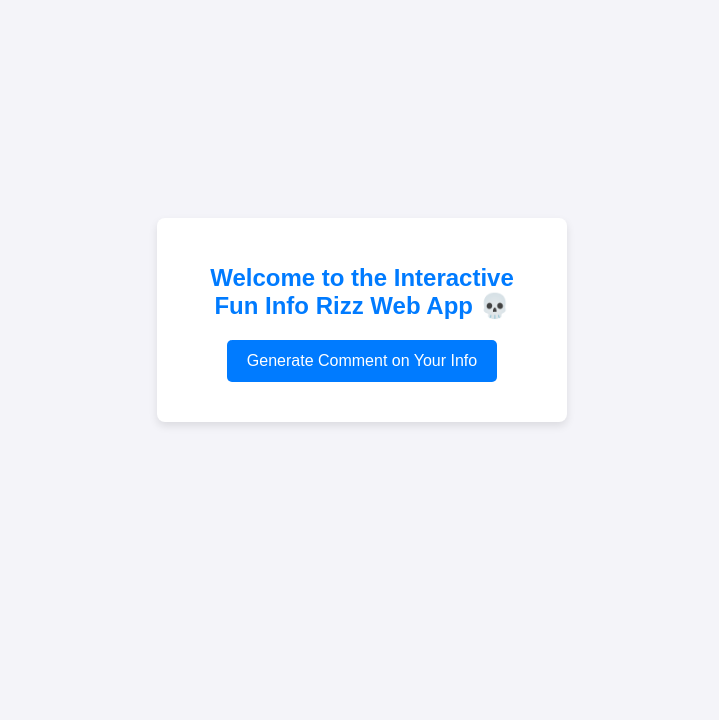
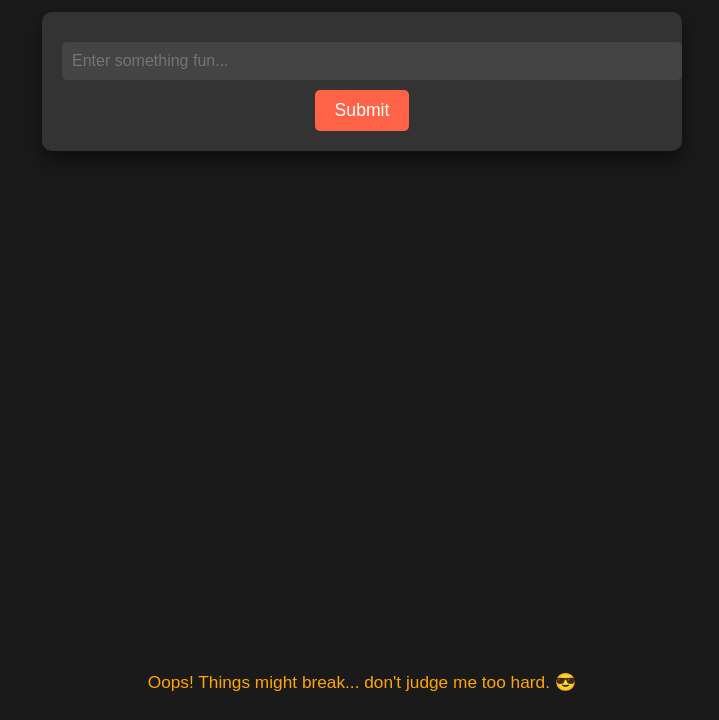
Before and after one commit to officerballsbwhawaha/badsite, a plain HTML site: page index.html in a window 1280 px wide. Shown: the part 80-800 px from the top of the page, without its empty margins (278-997 px from the left). Drawn offline with Linux system fonts and the light colour scheme.

Commit message:
Update index.html

```diff
--- a/index.html
+++ b/index.html
@@ -3,172 +3,94 @@
 <head>
     <meta charset="UTF-8">
     <meta name="viewport" content="width=device-width, initial-scale=1.0">
-    <title>Interactive Fun Info Rizz 💀</title>
+    <title>Broken Site</title>
     <style>
         body {
             font-family: Arial, sans-serif;
-            background-color: #f4f4f9;
-            color: #333;
-            display: flex;
-            justify-content: center;
-            align-items: center;
-            height: 100vh;
+            background-color: #1a1a1a;
+            color: #f1f1f1;
             margin: 0;
+            padding: 0;
+            text-align: center;
+        }
+
+        h1 {
+            color: #ff6347;
+            font-size: 2.5em;
+            margin-top: 20px;
         }
 
         .container {
-            background-color: #fff;
-            padding: 30px;
-            border-radius: 8px;
-            box-shadow: 0 4px 8px rgba(0, 0, 0, 0.1);
-            text-align: center;
-            width: 350px;
-            transition: transform 0.3s;
+            width: 80%;
+            max-width: 600px;
+            margin: 0 auto;
+            padding: 20px;
+            background-color: #333;
+            border-radius: 10px;
+            box-shadow: 0 10px 20px rgba(0, 0, 0, 0.5);
         }
 
-        h1 {
-            font-size: 24px;
-            margin-bottom: 20px;
-            color: #007bff;
+        input[type="text"] {
+            padding: 10px;
+            width: 100%;
+            margin: 10px 0;
+            border: none;
+            border-radius: 5px;
+            font-size: 1em;
+            background-color: #444;
+            color: #fff;
         }
 
         button {
-            padding: 12px 20px;
-            background-color: #007BFF;
+            padding: 10px 20px;
+            background-color: #ff6347;
             color: #fff;
             border: none;
             border-radius: 5px;
+            font-size: 1.1em;
             cursor: pointer;
-            font-size: 16px;
-            transition: background-color 0.3s ease;
+            transition: background-color 0.3s;
         }
 
         button:hover {
-            background-color: #0056b3;
+            background-color: #ff4500;
         }
 
-        #commentSection {
+        p {
+            font-size: 1.2em;
             margin-top: 20px;
-            font-size: 18px;
-            font-style: italic;
-            color: #555;
-            display: none;
-            opacity: 0;
-            animation: fadeIn 1s forwards;
+            color: #ffa500;
         }
 
-        @keyframes fadeIn {
-            from { opacity: 0; }
-            to { opacity: 1; }
-        }
-
-        .emoji {
-            font-size: 1.5em;
-        }
-
-        .fun-facts {
-            margin-top: 10px;
-            font-size: 16px;
-            color: #777;
+        .footer {
+            position: fixed;
+            bottom: 10px;
+            width: 100%;
+            text-align: center;
+            font-size: 0.9em;
+            color: #bbb;
         }
     </style>
 </head>
 <body>
+    <h1>Welcome to my totally broken site!</h1>
     <div class="container">
-        <h1>Welcome to the Interactive Fun Info Rizz Web App 💀</h1>
-        <button onclick="generateComment()">Generate Comment on Your Info</button>
-        <div id="commentSection" class="comment">
-            <!-- Comment will appear here -->
-        </div>
-        <div id="funFacts" class="fun-facts"></div>
+        <form action="#" method="GET">
+            <input type="text" name="inputField" placeholder="Enter something fun...">
+            <button type="submit">Submit</button>
+        </form>
+    </div>
+
+    <div class="footer">
+        <p>Oops! Things might break... don't judge me too hard. 😎</p>
     </div>
 
     <script>
-        // Play sound effect when comment is generated (optional)
-        const soundEffect = new Audio('https://www.soundjay.com/button/beep-07.wav'); // Replace with any sound link
-
-        function generateComment() {
-            // Get browser information
-            const userAgent = navigator.userAgent;
-            const platform = navigator.platform;
-            const browser = getBrowser(userAgent);
-            const os = getOS(platform);
-            const language = navigator.language;
-
-            // Get random emoji for the fun effect
-            const emojis = ['💀', '😂', '🤦‍♂️', '🗿', '🤣', '😎'];
-            const randomEmoji = emojis[Math.floor(Math.random() * emojis.length)];
-
-            // Generate a fun comment based on the detected info
-            let comment = `${randomEmoji} Whoa, you're on ${os} using ${browser}... interesting choice! Your language setting is ${language}. 🎉`;
-
-            if (browser === 'Chrome') {
-                comment += " Chrome? I see you're all about that speed, huh? 🏎️";
-            } else if (browser === 'Firefox') {
-                comment += " Firefox, the privacy warrior! You definitely care about your data. 🔐";
-            } else if (browser === 'Safari') {
-                comment += " Safari? Classic Apple vibes! 🤖";
-            } else if (browser === 'Edge') {
-                comment += " Edge? Microsoft trying again! 🤔";
-            }
-
-            // Display comment with animation
-            const commentSection = document.getElementById('commentSection');
-            const funFacts = document.getElementById('funFacts');
-
-            // Random fun fact
-            const funFactsList = [
-                "Did you know that the first computer virus was created in 1986?",
-                "The first website went live on August 6, 1991!",
-                "The term 'bug' in programming comes from an actual insect in a computer!",
-                "The average person spends about 6 hours a day online!"
-            ];
-            const randomFact = funFactsList[Math.floor(Math.random() * funFactsList.length)];
-
-            // Show fun fact
-            funFacts.innerText = `Fun Fact: ${randomFact}`;
-
-            // Display comment with a fade-in effect
-            commentSection.innerText = comment;
-            commentSection.style.display = 'block';
-
-            // Play sound effect for fun
-            soundEffect.play();
-
-            // Add some interactivity on button press (slight transformation animation)
-            const container = document.querySelector('.container');
-            container.style.transform = 'scale(1.05)';
-            setTimeout(() => container.style.transform = 'scale(1)', 300);
-        }
-
-        // Function to determine the browser
-        function getBrowser(userAgent) {
-            if (userAgent.indexOf("Chrome") > -1) {
-                return "Chrome";
-            } else if (userAgent.indexOf("Firefox") > -1) {
-                return "Firefox";
-            } else if (userAgent.indexOf("Safari") > -1) {
-                return "Safari";
-            } else if (userAgent.indexOf("Edge") > -1) {
-                return "Edge";
-            }
-            return "Unknown Browser";
-        }
-
-        // Function to determine the OS
-        function getOS(platform) {
-            if (platform.indexOf("Win") > -1) {
-                return "Windows";
-            } else if (platform.indexOf("Mac") > -1) {
-                return "MacOS";
-            } else if (platform.indexOf("Linux") > -1) {
-                return "Linux";
-            } else if (platform.indexOf("Android") > -1) {
-                return "Android";
-            } else if (platform.indexOf("iPhone") > -1) {
-                return "iOS";
-            }
-            return "Unknown OS";
+        // Sample XSS vulnerability
+        const urlParams = new URLSearchParams(window.location.search);
+        const input = urlParams.get('inputField');
+        if (input) {
+            document.body.innerHTML += `<p class="alert">You entered: ${input}</p>`;
         }
     </script>
 </body>
```
